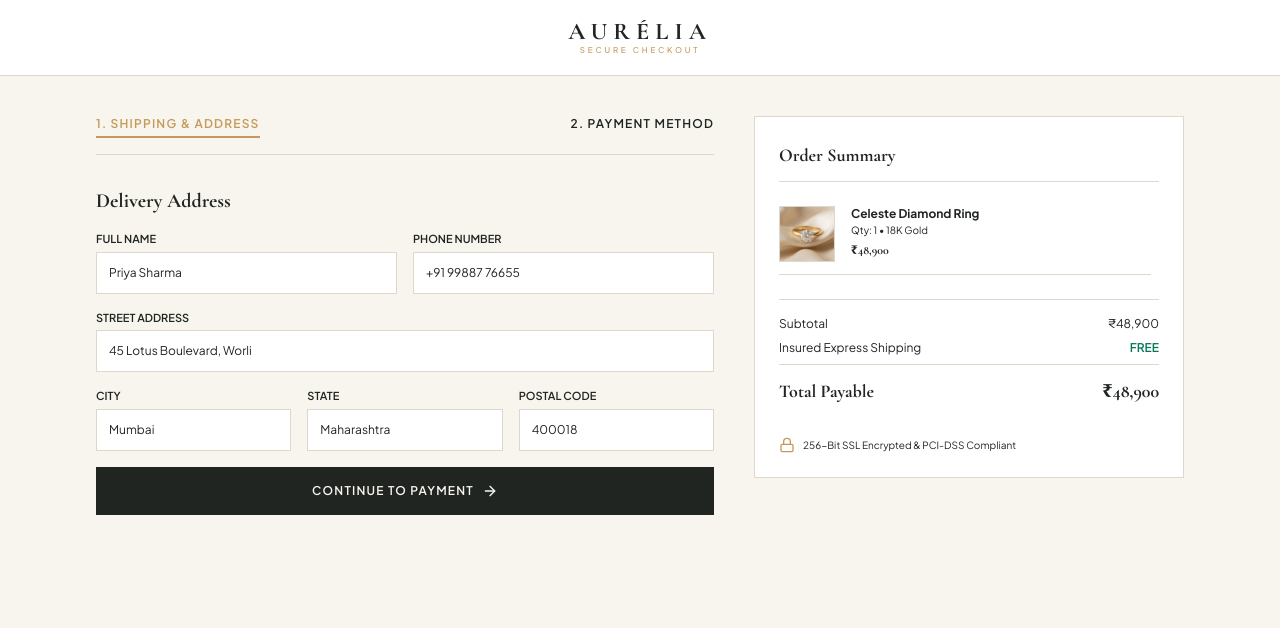
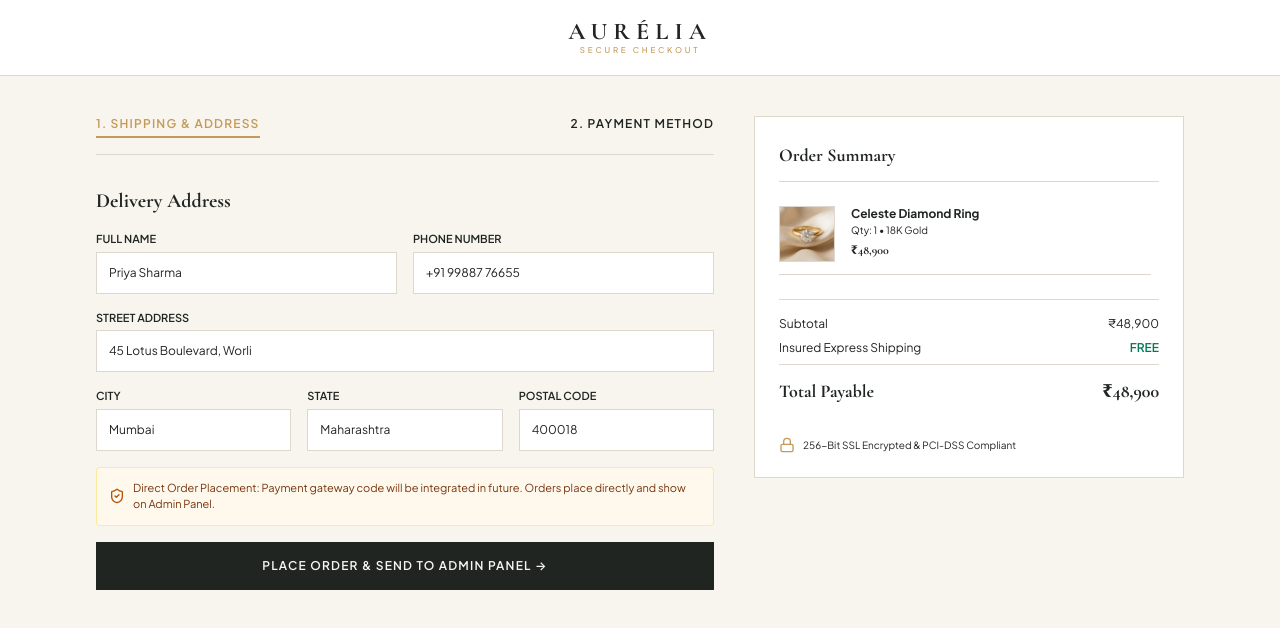
Before and after one commit to VorentisIT/DiamanteJewellary, a React (Vite) app in the folder client/: page /checkout in a window 1280 px wide. Shown: the top 628 px of the page. Built offline with nearby package versions, Linux system fonts and the light colour scheme.

Commit message:
Fix admin sidebar button heights and container bounds, enable direct checkout order placement to admin dashboard

```diff
--- a/client/src/pages/AdminDashboard.jsx
+++ b/client/src/pages/AdminDashboard.jsx
@@ -355,7 +355,7 @@ export default function AdminDashboard() {
       <div className="flex-1 flex flex-col md:flex-row overflow-hidden">
 
         {/* Executive Sidebar Navigation */}
-        <aside className="w-full md:w-64 bg-[#0E1512] border-b md:border-b-0 md:border-r border-[#203830] p-4 md:p-6 flex md:flex-col gap-2 overflow-x-auto md:overflow-y-auto flex-shrink-0">
+        <aside className="w-full md:w-64 bg-[#0E1512] border-b md:border-b-0 md:border-r border-[#203830] p-4 md:p-6 flex md:flex-col gap-2 overflow-x-auto md:overflow-y-auto flex-shrink-0 h-fit self-start md:sticky md:top-0">
 
           <div className="hidden md:block pb-4 mb-2 border-b border-[#203830]">
             <span className="text-[10px] font-bold uppercase tracking-[0.25em] text-[#C49A5A]">
@@ -365,7 +365,7 @@ export default function AdminDashboard() {
 
           <button
             onClick={() => setActiveTab('overview')}
-            className={`flex-1 md:w-full flex items-center justify-between p-3 text-xs font-semibold uppercase tracking-widest text-left rounded-sm transition-all whitespace-nowrap ${
+            className={`w-full h-11 flex-shrink-0 flex items-center justify-between px-3 text-xs font-semibold uppercase tracking-widest text-left rounded-sm transition-all whitespace-nowrap ${
               activeTab === 'overview'
                 ? 'bg-[#C49A5A] text-[#0A1A15] shadow-lg font-bold'
                 : 'text-[#77807B] hover:text-[#F8F5EE] hover:bg-[#16241E]'
@@ -380,7 +380,7 @@ export default function AdminDashboard() {
 
           <button
             onClick={() => setActiveTab('products')}
-            className={`flex-1 md:w-full flex items-center justify-between p-3 text-xs font-semibold uppercase tracking-widest text-left rounded-sm transition-all whitespace-nowrap ${
+            className={`w-full h-11 flex-shrink-0 flex items-center justify-between px-3 text-xs font-semibold uppercase tracking-widest text-left rounded-sm transition-all whitespace-nowrap ${
               activeTab === 'products'
                 ? 'bg-[#C49A5A] text-[#0A1A15] shadow-lg font-bold'
                 : 'text-[#77807B] hover:text-[#F8F5EE] hover:bg-[#16241E]'
@@ -397,7 +397,7 @@ export default function AdminDashboard() {
 
           <button
             onClick={() => setActiveTab('orders')}
-            className={`flex-1 md:w-full flex items-center justify-between p-3 text-xs font-semibold uppercase tracking-widest text-left rounded-sm transition-all whitespace-nowrap ${
+            className={`w-full h-11 flex-shrink-0 flex items-center justify-between px-3 text-xs font-semibold uppercase tracking-widest text-left rounded-sm transition-all whitespace-nowrap ${
               activeTab === 'orders'
                 ? 'bg-[#C49A5A] text-[#0A1A15] shadow-lg font-bold'
                 : 'text-[#77807B] hover:text-[#F8F5EE] hover:bg-[#16241E]'
@@ -414,7 +414,7 @@ export default function AdminDashboard() {
 
           <button
             onClick={() => setActiveTab('coupons')}
-            className={`flex-1 md:w-full flex items-center justify-between p-3 text-xs font-semibold uppercase tracking-widest text-left rounded-sm transition-all whitespace-nowrap ${
+            className={`w-full h-11 flex-shrink-0 flex items-center justify-between px-3 text-xs font-semibold uppercase tracking-widest text-left rounded-sm transition-all whitespace-nowrap ${
               activeTab === 'coupons'
                 ? 'bg-[#C49A5A] text-[#0A1A15] shadow-lg font-bold'
                 : 'text-[#77807B] hover:text-[#F8F5EE] hover:bg-[#16241E]'
@@ -431,7 +431,7 @@ export default function AdminDashboard() {
 
           <button
             onClick={() => setActiveTab('customers')}
-            className={`flex-1 md:w-full flex items-center justify-between p-3 text-xs font-semibold uppercase tracking-widest text-left rounded-sm transition-all whitespace-nowrap ${
+            className={`w-full h-11 flex-shrink-0 flex items-center justify-between px-3 text-xs font-semibold uppercase tracking-widest text-left rounded-sm transition-all whitespace-nowrap ${
               activeTab === 'customers'
                 ? 'bg-[#C49A5A] text-[#0A1A15] shadow-lg font-bold'
                 : 'text-[#77807B] hover:text-[#F8F5EE] hover:bg-[#16241E]'
--- a/client/src/pages/Checkout.jsx
+++ b/client/src/pages/Checkout.jsx
@@ -211,7 +211,7 @@ export default function Checkout() {
 
               {step === 1 ? (
                 /* Step 1: Shipping Address */
-                <form onSubmit={() => setStep(2)} className="space-y-4">
+                <form onSubmit={handlePlaceOrder} className="space-y-4">
                   <h3 className="font-serif text-xl font-bold text-charcoal">Delivery Address</h3>
 
                   <div className="grid grid-cols-1 sm:grid-cols-2 gap-4">
@@ -287,11 +287,17 @@ export default function Checkout() {
                     </div>
                   </div>
 
+                  <div className="bg-amber-50/80 border border-amber-200/80 p-3 rounded text-[11px] text-amber-900 mt-4 flex items-center gap-2">
+                    <ShieldCheck className="w-4 h-4 text-amber-700 flex-shrink-0" />
+                    <span>Direct Order Placement: Payment gateway code will be integrated in future. Orders place directly and show on Admin Panel.</span>
+                  </div>
+
                   <button
                     type="submit"
-                    className="w-full bg-charcoal text-ivory text-xs font-semibold uppercase tracking-widest py-4 hover:bg-gold transition-colors flex items-center justify-center gap-2 mt-6"
+                    disabled={isProcessing}
+                    className="w-full bg-charcoal text-ivory text-xs font-semibold uppercase tracking-widest py-4 hover:bg-gold transition-colors flex items-center justify-center gap-2 mt-4 disabled:opacity-50 cursor-pointer"
                   >
-                    Continue to Payment <ArrowRight className="w-4 h-4" />
+                    {isProcessing ? 'Processing Order...' : 'Place Order & Send to Admin Panel →'}
                   </button>
                 </form>
               ) : (
```
